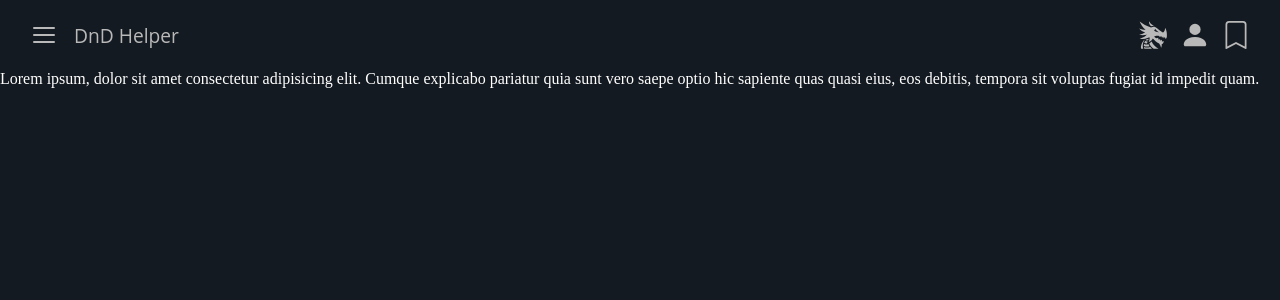
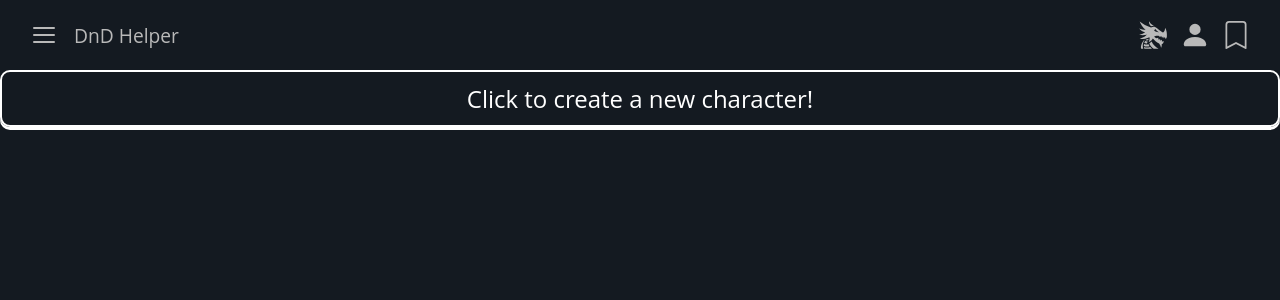
Before and after one commit to AlexStorzh/ProjectsStart, a React (Create React App) app in the folder dnd-site/: page / in a window 1280 px wide. Shown: the top 300 px of the page. Built offline with nearby package versions, Linux system fonts and the light colour scheme.

Commit message:
DnD: Button + Menu. Using Hooks

```diff
--- a/dnd-site/src/components/Body/Body.jsx
+++ b/dnd-site/src/components/Body/Body.jsx
@@ -1,10 +1,15 @@
 import React from 'react';
 import './Body.css'
+import Header from './Header/Header';
 
 const Body = () => {
  return (
   <div id='container' className='container'>
-   Lorem ipsum, dolor sit amet consectetur adipisicing elit. Cumque explicabo pariatur quia sunt vero saepe optio hic sapiente quas quasi eius, eos debitis, tempora sit voluptas fugiat id impedit quam.
+   <div className="main_page_wrapper">
+    <div className="main_block">
+     <Header/>
+    </div>
+   </div>
   </div>
  );
 };
--- /dev/null
+++ b/dnd-site/src/components/Body/Header/Header.css
@@ -0,0 +1,15 @@
+.create__btn {
+ border: 2px solid white;
+ border-radius: 10px;
+ padding: 10px;
+ text-align: center;
+ font-size: 24px;
+ font-family: Open Sans, sans-serif;
+ cursor: pointer;
+ box-shadow: 0px 3px white;
+}
+
+.create__btn:hover {
+ transition: 0.3s ease-in-out;
+ transform: translateY(10%);
+}
--- /dev/null
+++ b/dnd-site/src/components/Body/Header/Header.jsx
@@ -0,0 +1,12 @@
+import React from 'react';
+import './Header.css'
+
+const Header = () => {
+ return (
+  <div className='create__btn'>
+   Click to create a new character!
+  </div>
+ );
+};
+
+export default Header;
--- a/dnd-site/src/components/Navbar/Header/Header.css
+++ b/dnd-site/src/components/Navbar/Header/Header.css
@@ -42,6 +42,11 @@
  align-items: center;
 }
 
+.nav-popover__trigger_active {
+  z-index: 120;
+  position: relative;
+}
+
 .hamburger{
  display: block;
  height: auto;
--- a/dnd-site/src/components/Navbar/Header/HeaderLeft/HeaderLeft.jsx
+++ b/dnd-site/src/components/Navbar/Header/HeaderLeft/HeaderLeft.jsx
@@ -1,15 +1,23 @@
 import React from 'react';
+import { useState } from 'react';
+import HeaderLeftDropdownPopover from './HeaderLeftDropdown/HeaderLeftDropdown';
+
+
 
 const HeaderRight = () => {
+
+ const [open, setOpen] = useState(false);
+
  return (
   <div className="navbar__header__left">
-    <div className='nav-popover__trigger'>
+    <div className={'nav-popover__trigger' + (open ? '_active' : '' )} onClick={() => setOpen(!open)}>
      <div className="navbar__btn hamburger">
       <span className='line'></span>
       <span className='line'></span>
-      <span className='line'></span>
-     </div>
+     <span className='line'></span>
+    </div>
    </div>
+    {open && <HeaderLeftDropdownPopover/>}
    <div className="navbar__section">
     <a href='/' className='navbar__header__link'>DnD Helper</a>
     </div>
--- /dev/null
+++ b/dnd-site/src/components/Navbar/Header/HeaderLeft/HeaderLeftDropdown/DropDownItem/DropDownItem.jsx
@@ -0,0 +1,11 @@
+import React from 'react';
+
+function DropDownItem(props) {
+ return (
+  <div>
+   1
+  </div>
+ );
+}
+
+export default DropDownItem;
--- /dev/null
+++ b/dnd-site/src/components/Navbar/Header/HeaderLeft/HeaderLeftDropdown/HeaderLeftDropdown.css
@@ -0,0 +1,10 @@
+.dropdown_popover{
+ border: 1px solid white;
+ position: fixed;
+ top: 0;
+ left: 0;
+ width: 400px;
+ border-radius: 10px;
+ height: 400px;
+ z-index: 100;
+}
--- /dev/null
+++ b/dnd-site/src/components/Navbar/Header/HeaderLeft/HeaderLeftDropdown/HeaderLeftDropdown.jsx
@@ -0,0 +1,12 @@
+import React from 'react';
+import DropDownItem from './DropDownItem/DropDownItem';
+import './HeaderLeftDropdown.css'
+
+const HeaderLeftDropdownPopover = () => {
+ return (
+  <div className='dropdown_popover'>
+  </div>
+ );
+};
+
+export default HeaderLeftDropdownPopover;
```
Also changed, not shown: 1 other file (tests, documents, lock files or other folders).
